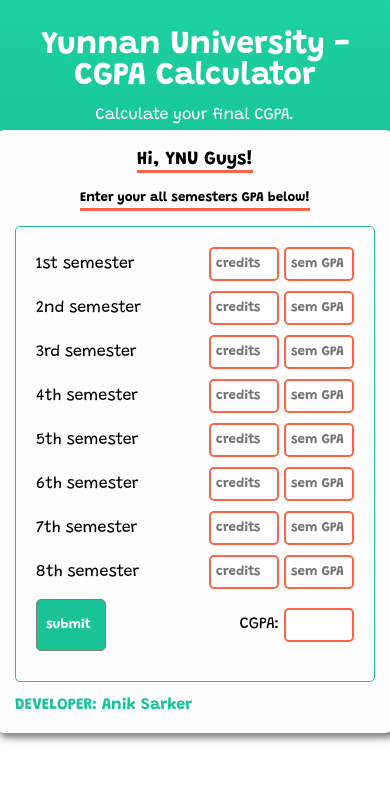
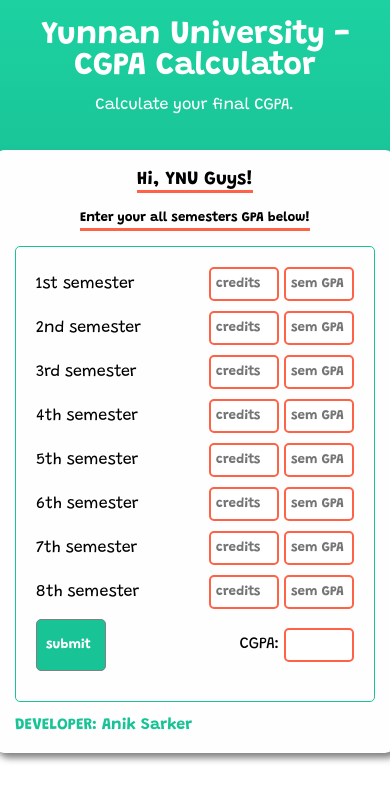
Before and after one commit to anik1612/ynu-cgpa-calculator, a plain HTML site: page index.html in a window 390 px wide. Drawn offline with Linux system fonts and the light colour scheme.

Commit message:
responsive css added

```diff
--- a/css/style.css
+++ b/css/style.css
@@ -109,3 +109,28 @@ input:focus{
 }
 
 /* header part css end */
+
+
+/* responsive part start form here */
+    @media screen and (max-width: 500px){
+        body{
+            width: 100%;
+        }
+
+        .header-section{
+            width: 100%;
+            padding: 20px 35px;
+            margin: 0 auto;
+            margin-bottom: 70vh;
+        }
+
+        .header-text{
+            margin-bottom: 150px;
+        }
+        .card{
+            width: 50%;
+            margin: 0 auto;
+            top: 150px;
+        }
+    }
+/* responsive part start end here */
```
